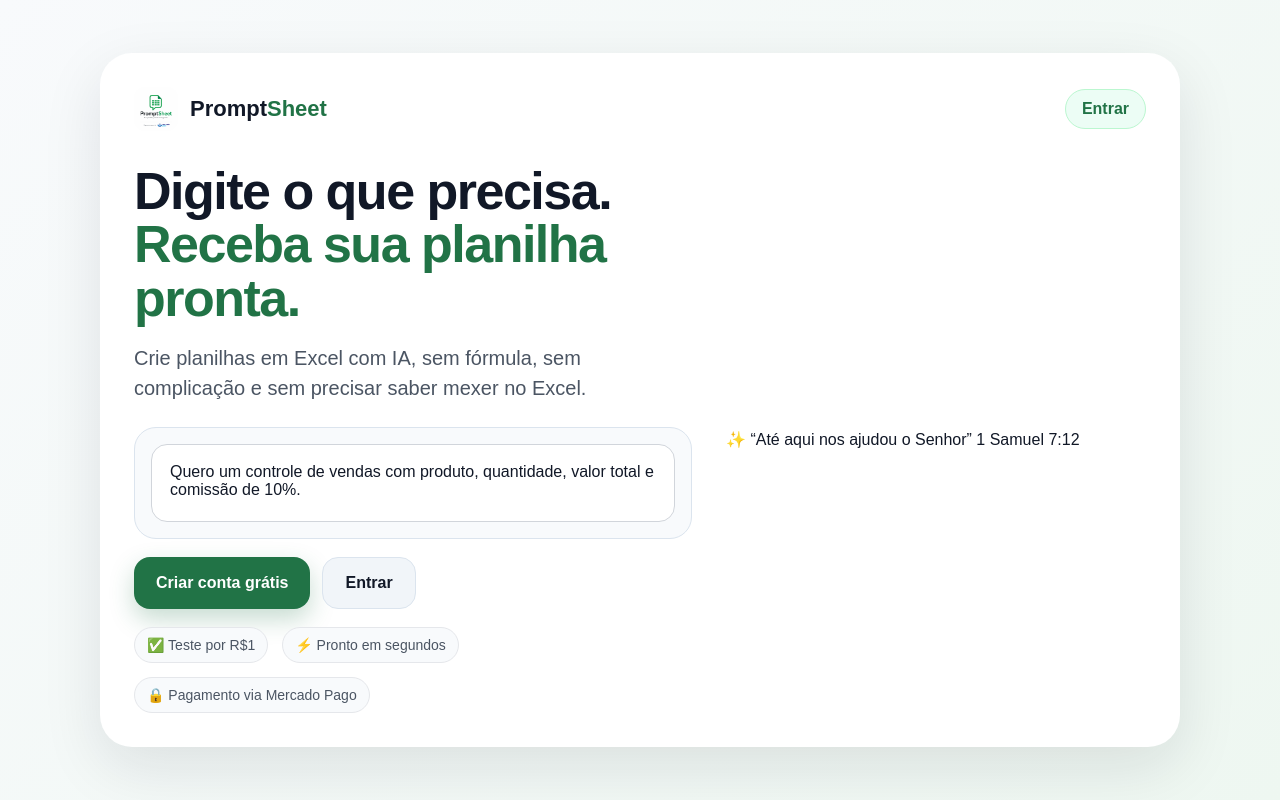
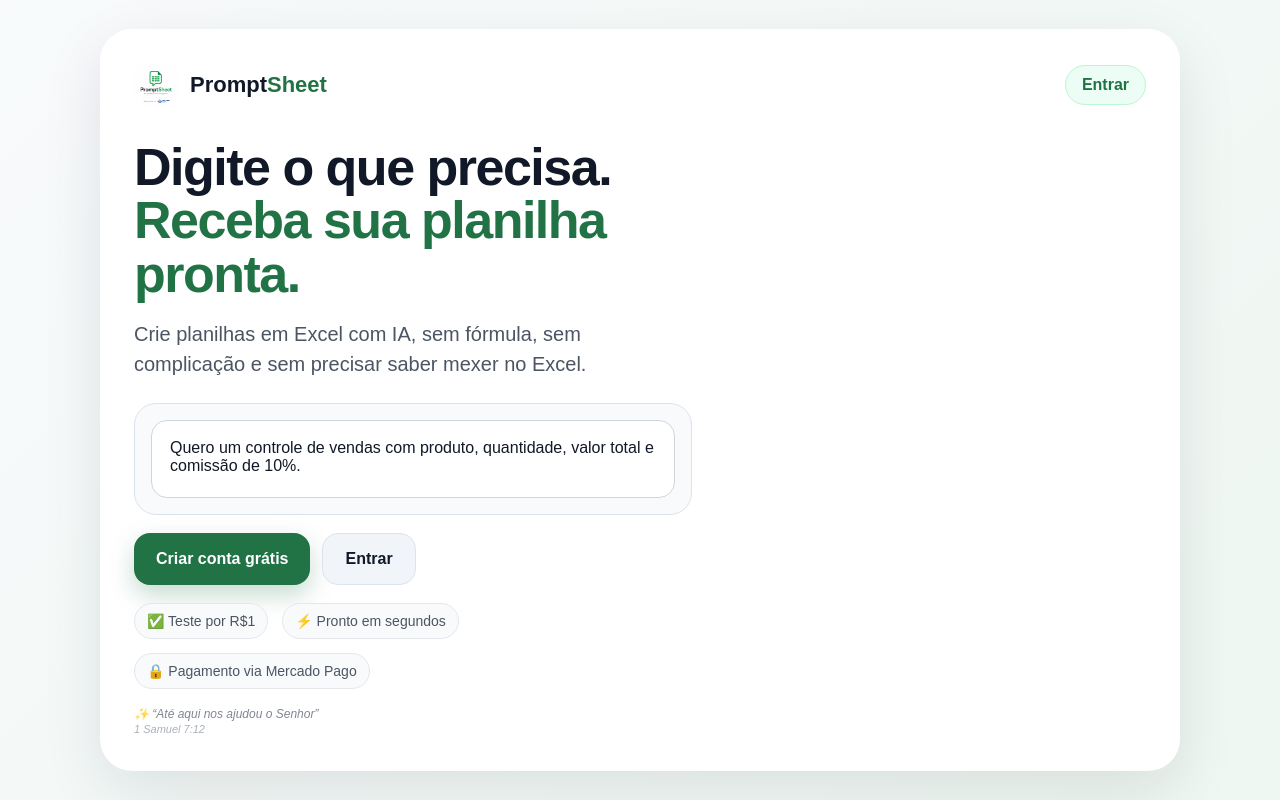
Before and after one commit to alessandronossa-lgtm/alessandronossa-lgtm, a Flask app: page / in a window 1280 px wide. Run offline with Flask 3, Linux system fonts and the light colour scheme; parts of the project's set-up code (start-up, migrations or seed data) failed here and were passed over.

Commit message:
Update index.html

```diff
--- a/templates/index.html
+++ b/templates/index.html
@@ -11,18 +11,19 @@
 
 
 .verse-inside {
-  margin-top: 34px;
-  text-align: right;
+  margin-top: 18px;
+  display: inline-block;
   font-size: 12px;
   color: #6b7280;
-  opacity: 0.8;
+  opacity: 0.85;
   font-style: italic;
+  text-align: left;
 }
 
 .verse-inside span {
   display: block;
   font-size: 11px;
-  margin-top: 3px;
+  margin-top: 2px;
   color: #9ca3af;
 }
 
@@ -104,7 +105,7 @@
 }
 
 .mini-price {
-  margin-top: 5px;
+  margin-top: 10px;
   text-align: center;
   font-weight: bold;
   color: #217346;
@@ -403,20 +404,16 @@
   <span>⚡ Pronto em segundos</span>
   <span>🔒 Pagamento via Mercado Pago</span>
 </div>
+
+<div class="verse-inside">
+  ✨ “Até aqui nos ajudou o Senhor”
+  <span>1 Samuel 7:12</span>
 </div>
 
 
 
 
 
-
-
-
-     <div class="verse">
-  ✨ “Até aqui nos ajudou o Senhor”
-  <span>1 Samuel 7:12</span>
-</div>
-
     </main>
   </div>
 </body>
```
Lines whose indentation alone changed are shown as unchanged.
